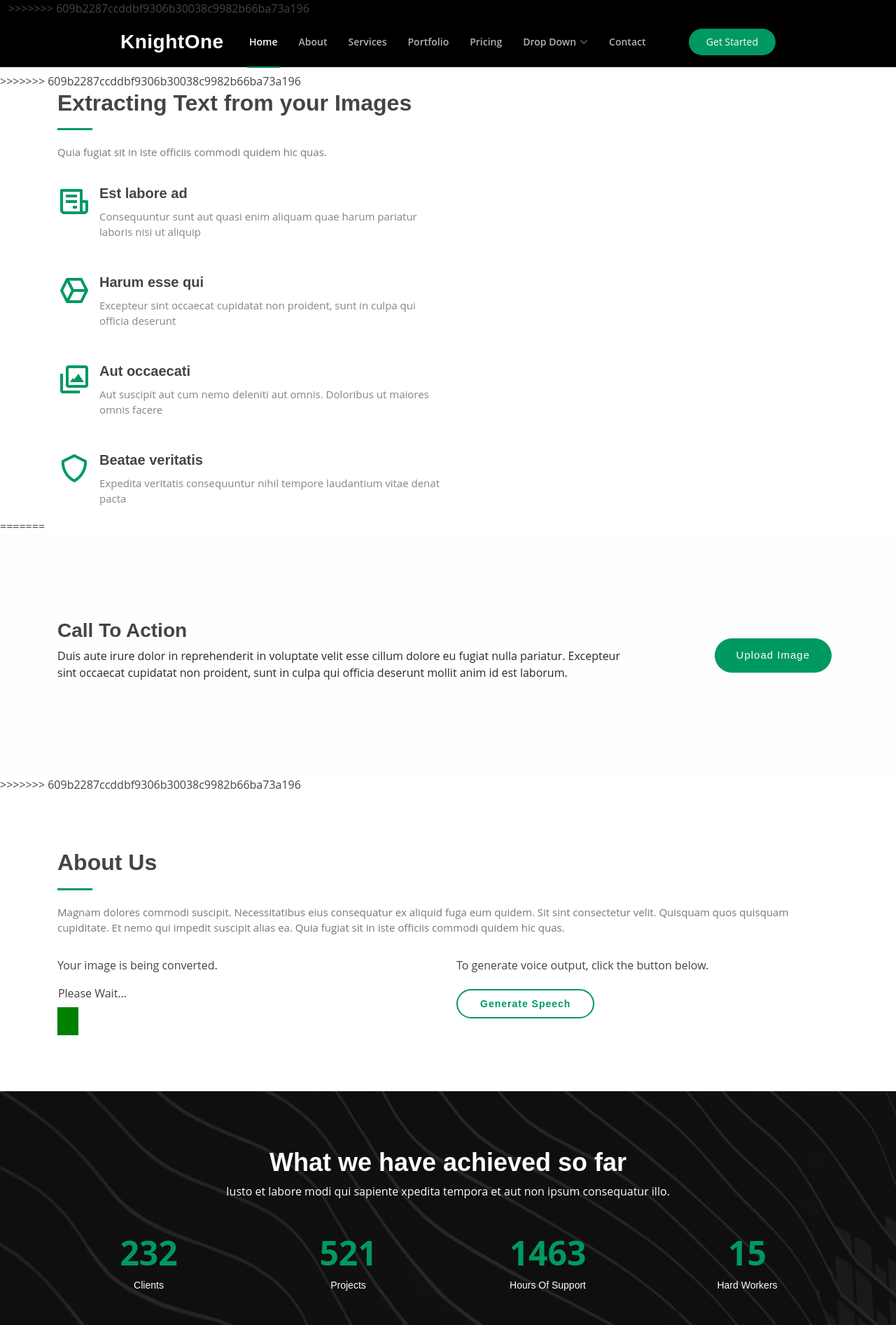
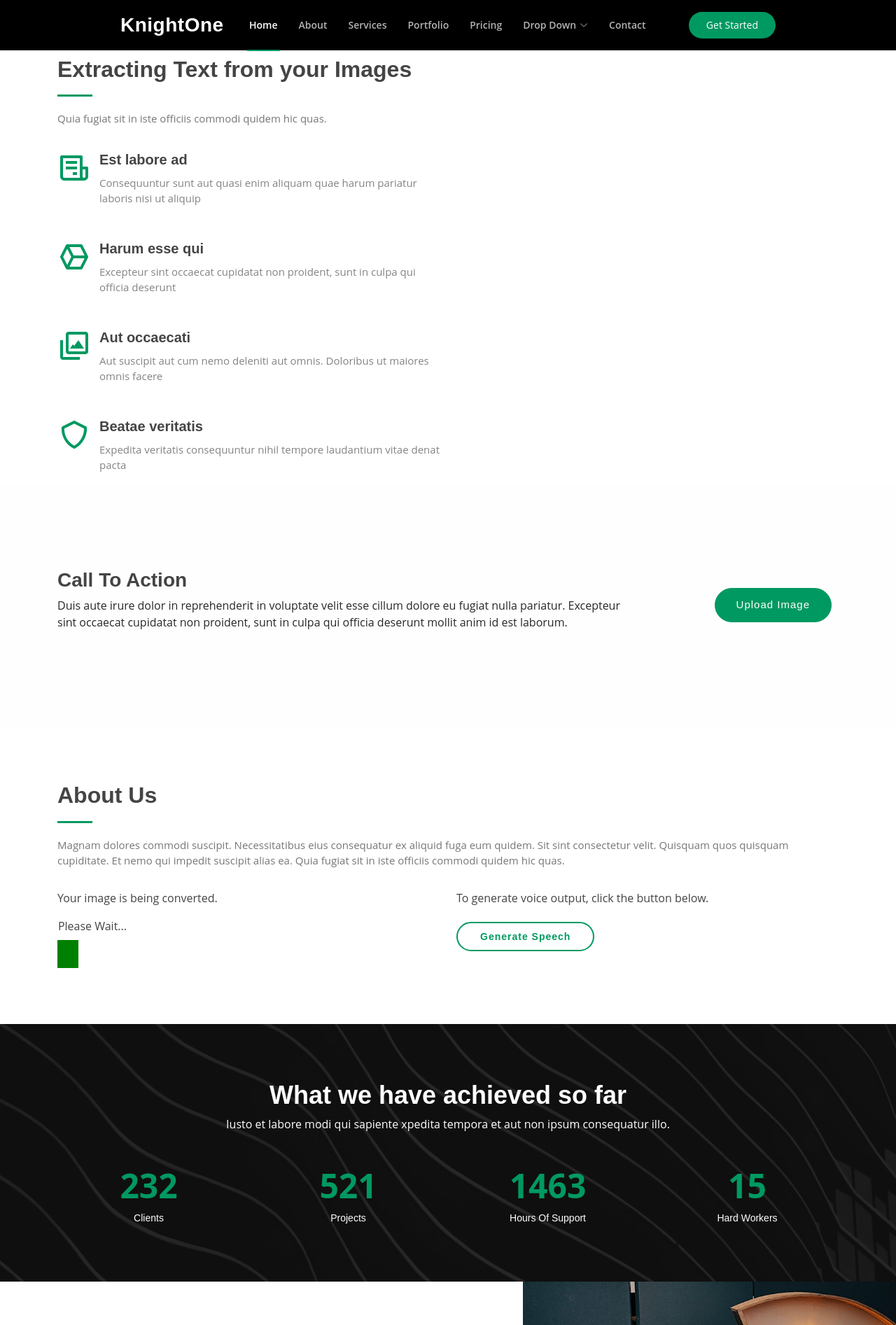
Before and after one commit to komalibeeram/major-project, a Django app: page / in a window 1280 px wide. Shown: the top 1893 px of the page at 70% size. Run offline with Django 3.2, Linux system fonts and the light colour scheme; some libraries are stand-ins or nearby versions.

Commit message:
merged changes

```diff
--- a/majorproject/templates/index.html
+++ b/majorproject/templates/index.html
@@ -43,12 +43,8 @@
 <body>
 
   <!-- ======= Header ======= -->
-
-=======
   <header id="header" class="fixed-top " style="background-color: black;">
     <div class="container-fluid">
-
->>>>>>> 609b2287ccddbf9306b30038c9982b66ba73a196
       <div class="row justify-content-center">
         <div class="col-xl-9 d-flex align-items-center justify-content-lg-between">
           <h1 class="logo me-auto me-lg-0"><a href="index.html">KnightOne</a></h1>
@@ -93,10 +89,8 @@
 
 
   <main id="main">
-
    <!-- ======= Features Section ======= -->
    <section id="features" class="features">
->>>>>>> 609b2287ccddbf9306b30038c9982b66ba73a196
     <div class="container">
       <div class="section-title">
         <h2>Extracting Text from your Images</h2>
@@ -126,10 +120,7 @@
           </div>
         </div>
       </div>
-
     </div>
-
-=======
         <!-- ======= Cta Section ======= -->
         <section id="cta" class="cta">
           <div class="container">
@@ -180,7 +171,6 @@
 
           </div>
         </section><!-- End Cta Section -->
->>>>>>> 609b2287ccddbf9306b30038c9982b66ba73a196
     <!-- ======= About Us Section ======= -->
     <section id="about" class="about">
       <div class="container">
@@ -311,13 +301,7 @@
 
       </div>
     </section><!-- End Faq Section -->
-
-
-
-=======
->>>>>>> main
   </main><!-- End #main -->
-
   <!-- ======= Footer ======= -->
   <footer id="footer">
     <div class="container">
```
